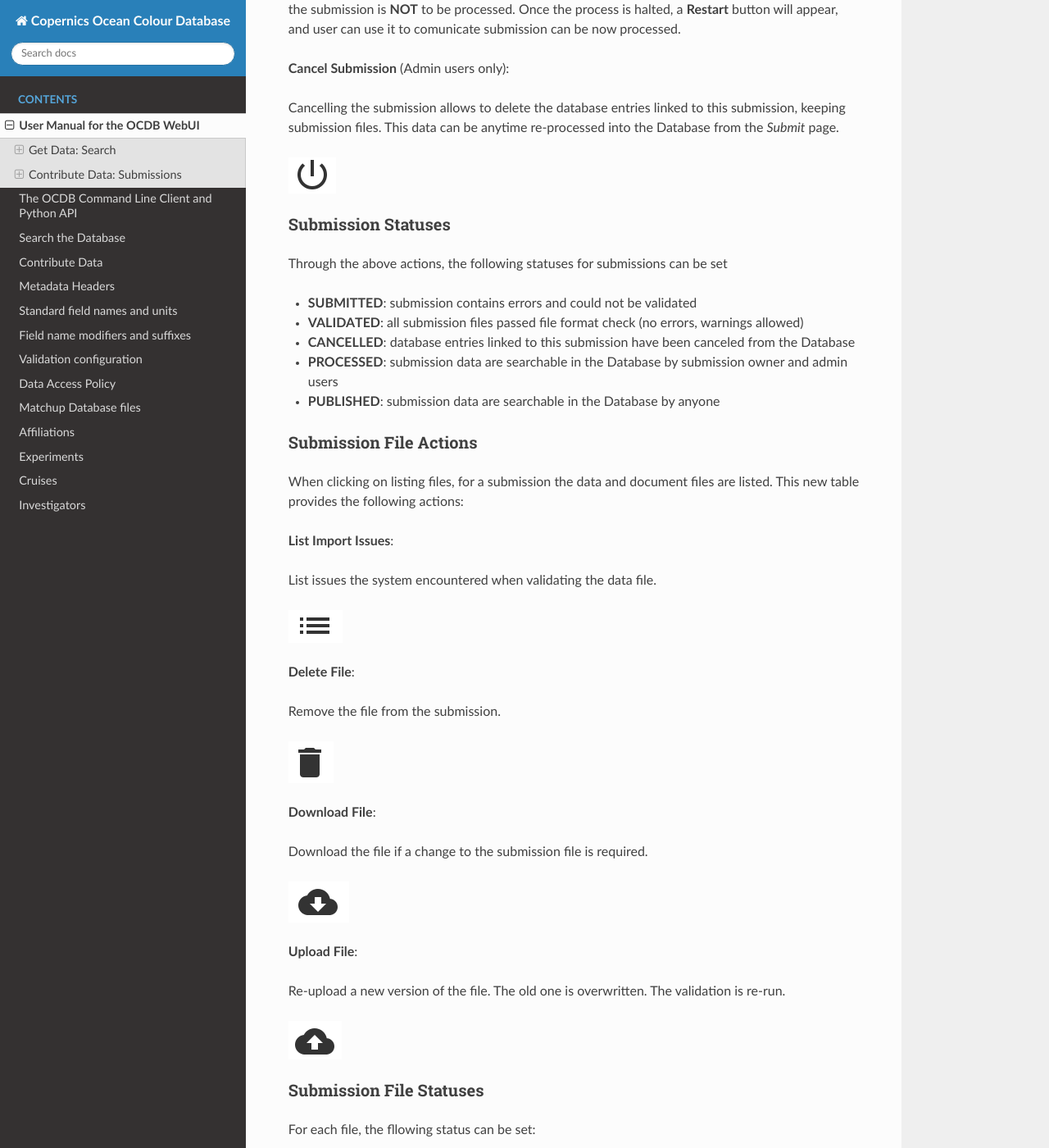
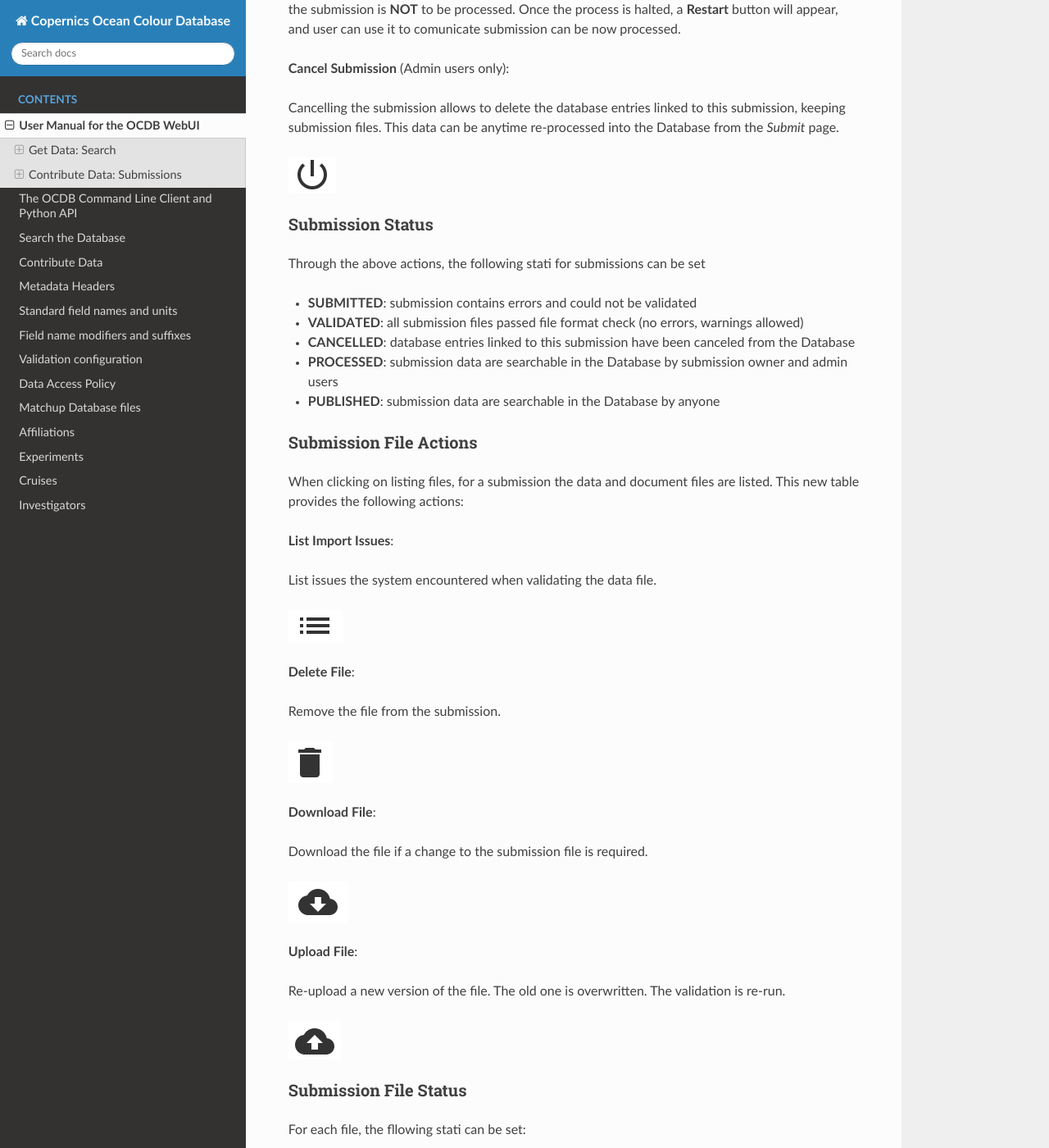
Before and after one commit to javierconcha/ocdb-docs, a Sphinx documentation site: the page built from docs/source/ocdb-webui.md, in a window 1280 px wide and 1400 px high, scrolled down 5735 px. Shown: the whole window at 82% size. Built offline with Sphinx 7.4.7 and the Read the Docs theme 2.0.0, drawn with Linux system fonts in a browser that asks for light colours.

Commit message:
Update ocdb-webui.md

```diff
--- a/docs/source/ocdb-webui.md
+++ b/docs/source/ocdb-webui.md
@@ -109,9 +109,9 @@ This data can be anytime re-processed into the Database from the _Submit_ page.
 
 ![](static/webui/cancel.png)
 
-### Submission Statuses
+### Submission Status
 
-Through the above actions, the following statuses for submissions can be set
+Through the above actions, the following stati for submissions can be set
 
 - __SUBMITTED__: submission contains errors and could not be validated
 - __VALIDATED__: all submission files passed file format check (no errors, warnings allowed)
@@ -149,9 +149,9 @@ Re-upload a new version of the file. The old one is overwritten. The validation
 ![reupload](static/webui/upload.png)
 
 
-### Submission File Statuses
+### Submission File Status
 
-For each file, the fllowing status can be set:
+For each file, the fllowing stati can be set:
 
 - __ERROR__: there are errors in the format of the file
 - __WARNING__: there are warnings regarding the format of the file.
```
